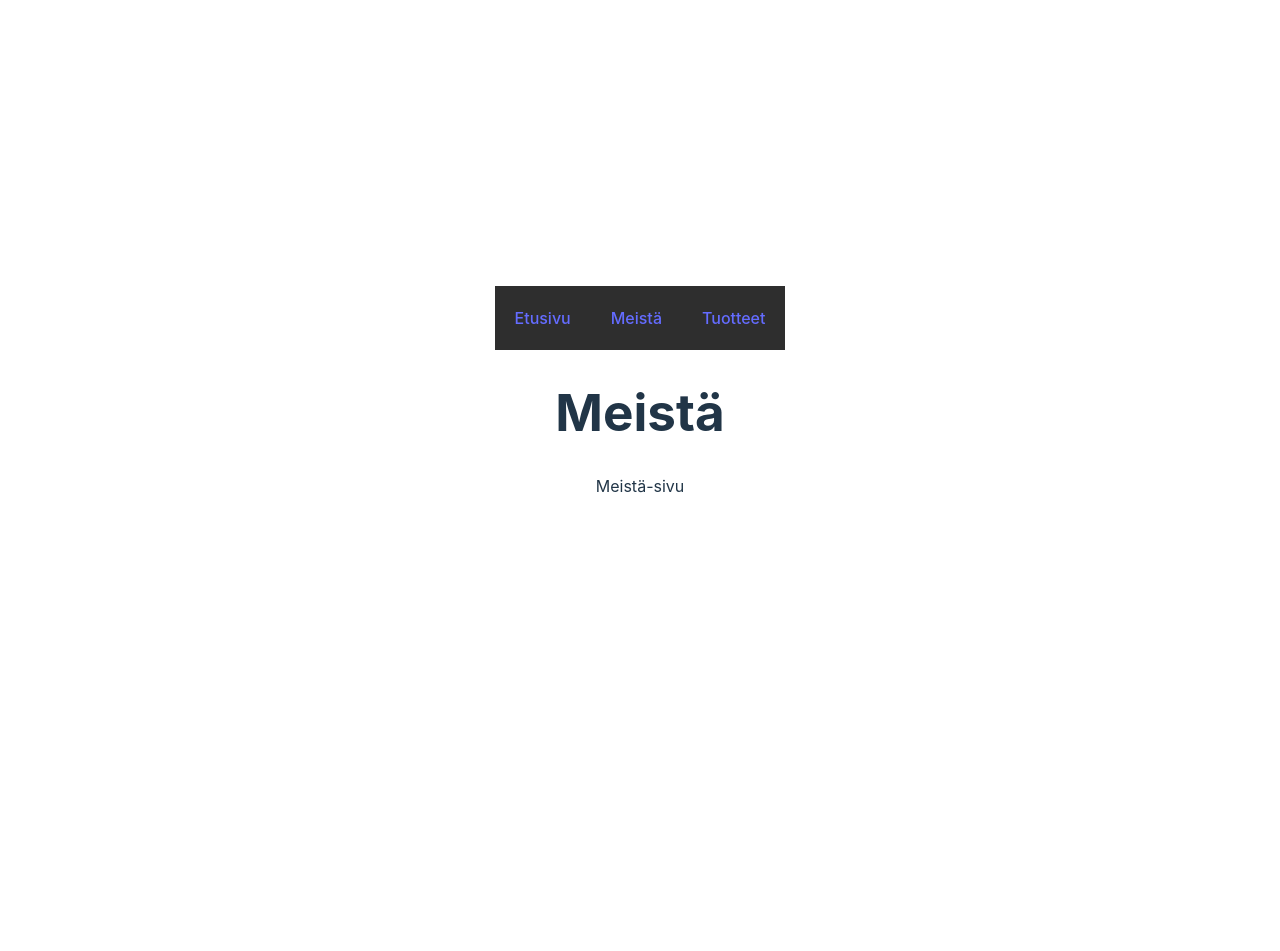
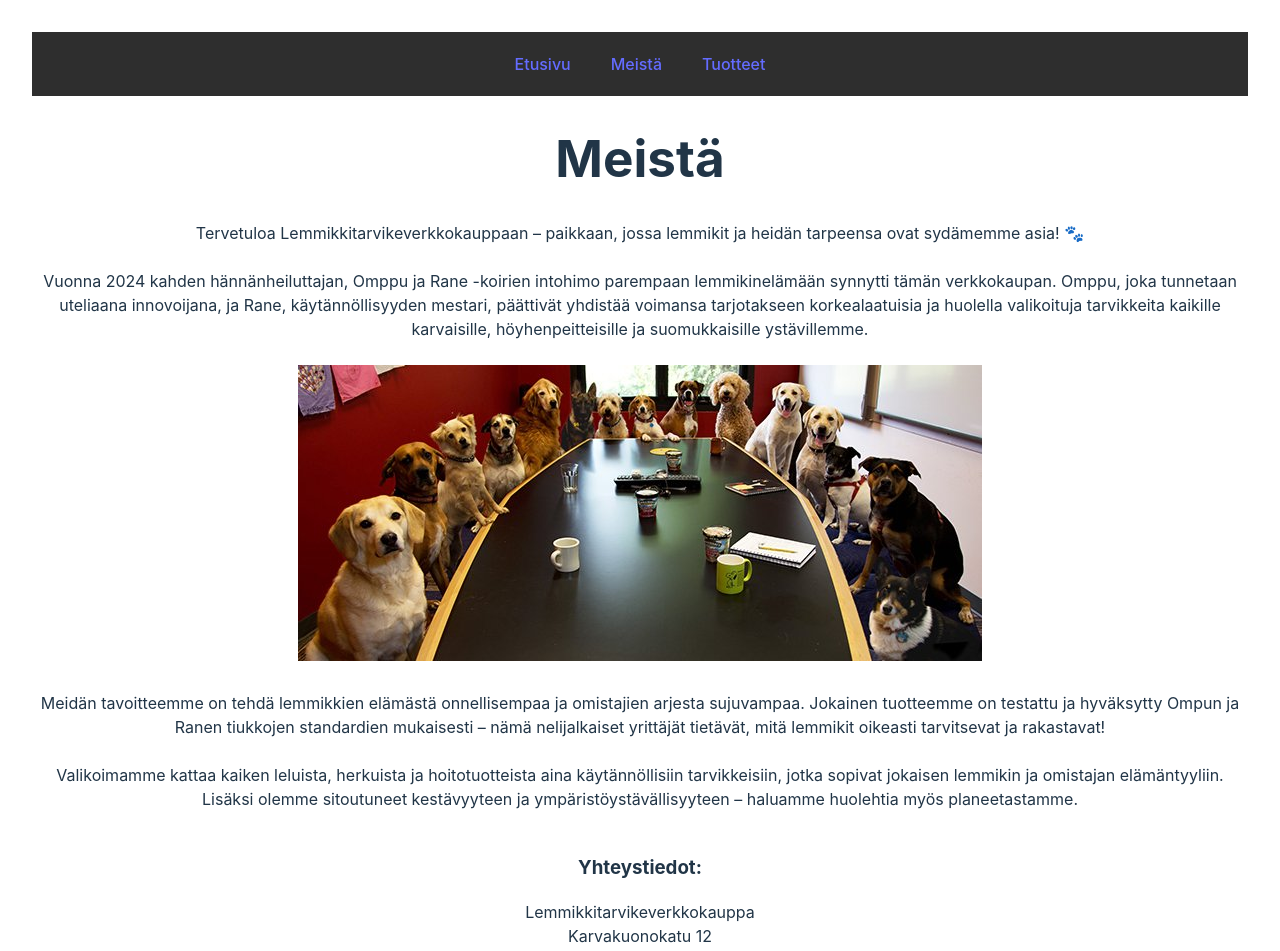
Before and after one commit to SyntaxSynergy/k24TiimiNROFrontEnd, a React (Vite) app in the folder varasto/: page /meista in a window 1280 px wide. Shown: the top 951 px of the page. Before the commit the page ends 800 px from the top, so only its background shows below. Built offline with nearby package versions, Linux system fonts and the light colour scheme.

Commit message:
Meistä sivu frontendiin.

```diff
--- a/varasto/src/components/Meista.jsx
+++ b/varasto/src/components/Meista.jsx
@@ -2,7 +2,29 @@ function Meista() {
     return (
       <div>
         <h1>Meistä</h1>
-        <p>Meistä-sivu</p>
+        <p>Tervetuloa Lemmikkitarvikeverkkokauppaan – paikkaan, jossa lemmikit ja heidän tarpeensa ovat sydämemme asia! 🐾 <br/>
+        <br/>
+        Vuonna 2024 kahden hännänheiluttajan, Omppu ja Rane -koirien intohimo parempaan lemmikinelämään synnytti tämän verkkokaupan. Omppu, joka tunnetaan uteliaana innovoijana, ja Rane, käytännöllisyyden mestari, päättivät yhdistää voimansa tarjotakseen korkealaatuisia ja huolella valikoituja tarvikkeita kaikille karvaisille, höyhenpeitteisille ja suomukkaisille ystävillemme. <br/>
+        <br/>
+        <img src="src\assets\kuvat\koirakuva.jpg" alt="Koira" width="684" height="296" /> <br/>
+        <br/>
+        Meidän tavoitteemme on tehdä lemmikkien elämästä onnellisempaa ja omistajien arjesta sujuvampaa. Jokainen tuotteemme on testattu ja hyväksytty Ompun ja Ranen tiukkojen standardien mukaisesti – nämä nelijalkaiset yrittäjät tietävät, mitä lemmikit oikeasti tarvitsevat ja rakastavat! <br/>
+        <br/>
+        Valikoimamme kattaa kaiken leluista, herkuista ja hoitotuotteista aina käytännöllisiin tarvikkeisiin, jotka sopivat jokaisen lemmikin ja omistajan elämäntyyliin. Lisäksi olemme sitoutuneet kestävyyteen ja ympäristöystävällisyyteen – haluamme huolehtia myös planeetastamme. <br/>
+        <br/>
+        <h3>Yhteystiedot:</h3>
+        Lemmikkitarvikeverkkokauppa <br/>
+        Karvakuonokatu 12 <br/>
+        00100 Helsinki <br/>
+        <br/>
+        Y-tunnus: 1234567-8 <br/>
+        <br/>
+        Jos sinulla on kysyttävää, palautetta tai tarvitset apua tilauksesi kanssa, älä epäröi ottaa meihin yhteyttä! <br/>
+        <br/>
+        Sähköposti: asiakaspalvelu@lemmikkitarvike.fi <br/>
+        Puhelin: 040-1234567 <br/>
+        <br/>
+        Kiitos, että valitsit Lemmikkitarvikeverkkokaupan – yhdessä teemme lemmikkien elämästä parempaa! 🐾</p>
       </div>
     );
   }
```
Also changed, not shown: varasto/src/assets/kuvat/koirakuva.jpg (added).
